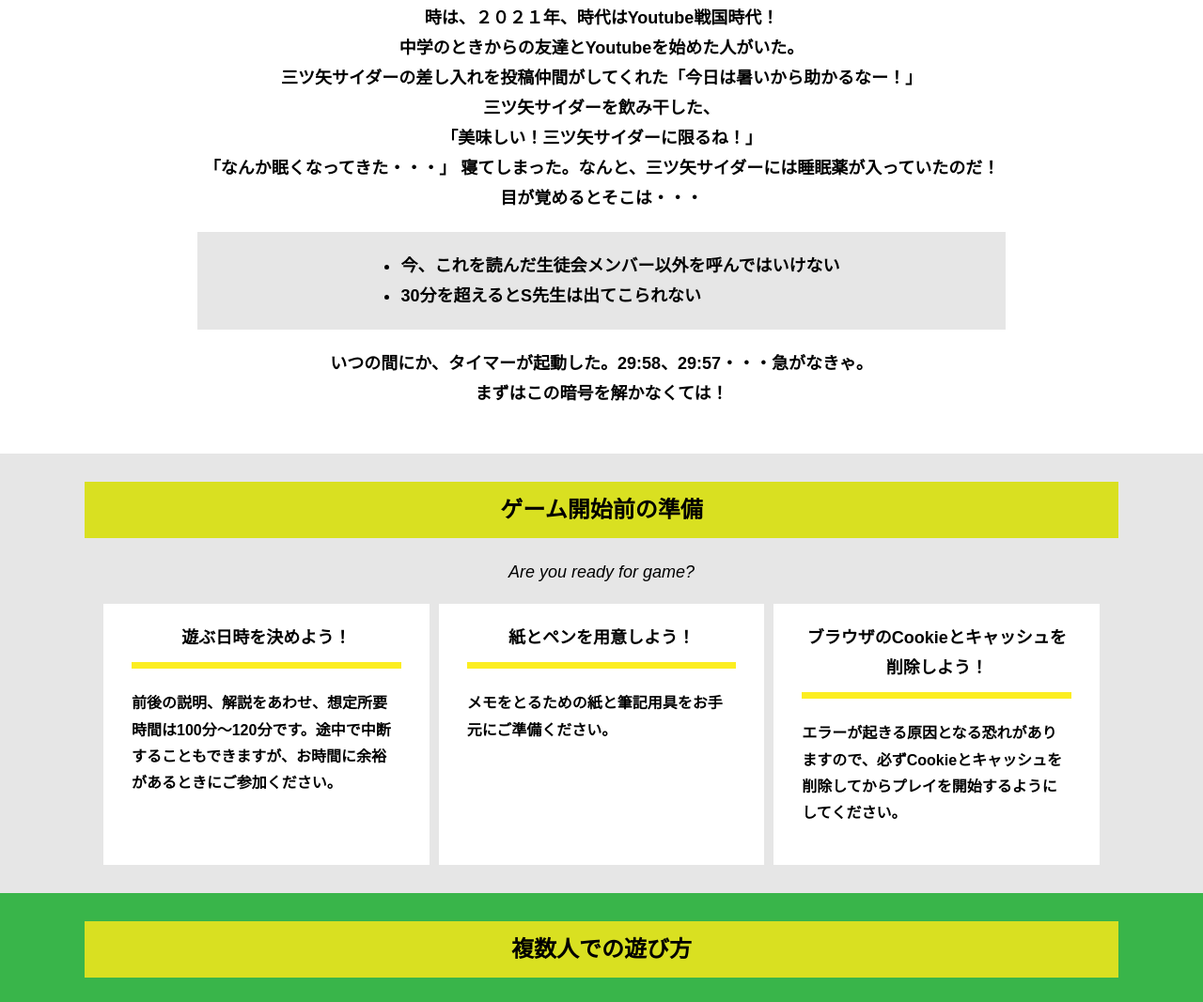
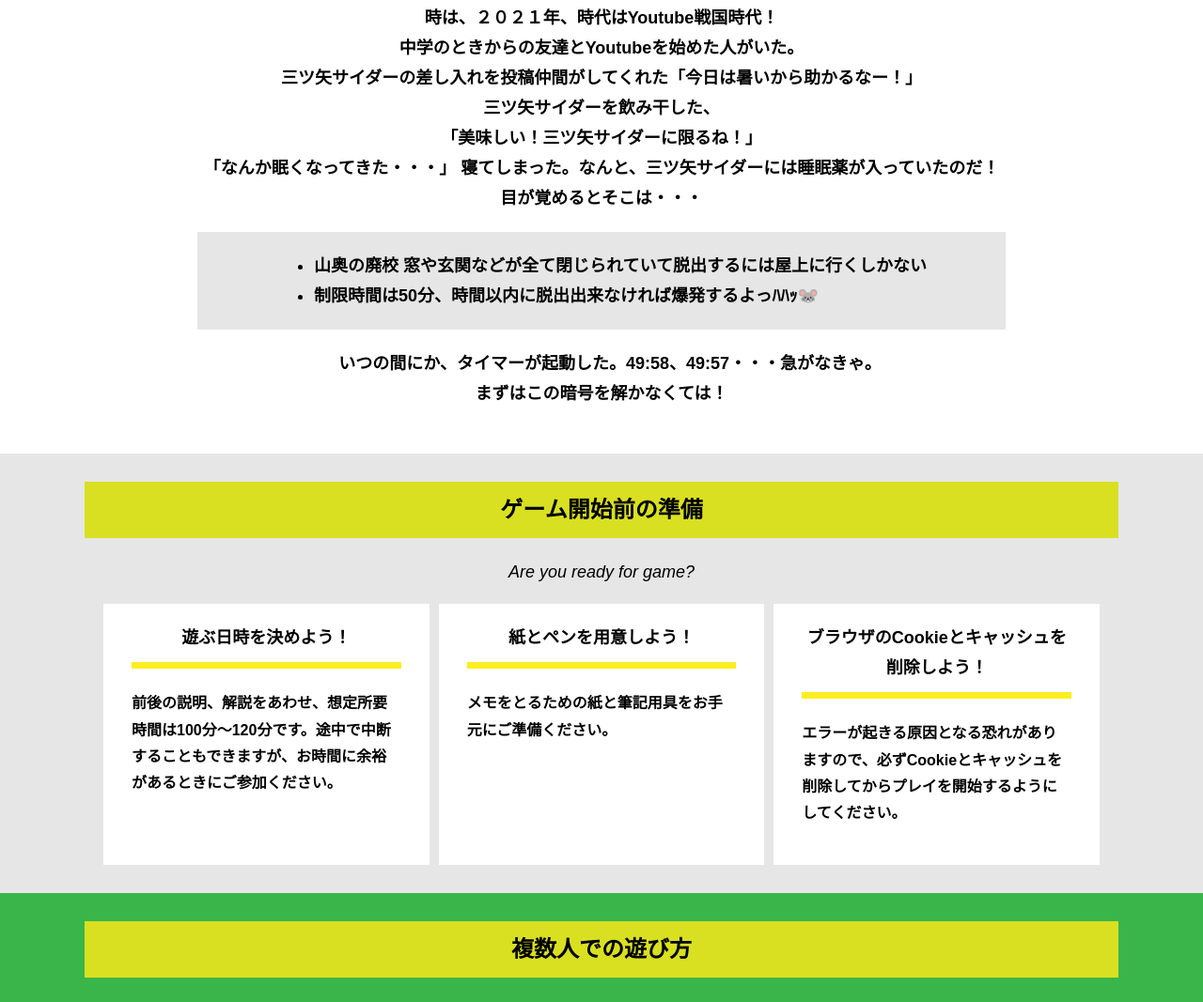
Before and after one commit to Itosouki/alfa-online-name, a plain HTML site: page index.html in a window 1280 px wide. Shown: the part 668-1735 px from the top of the page at 94% size. Drawn offline with Linux system fonts and the light colour scheme.

Commit message:
Update index.html

```diff
--- a/index.html
+++ b/index.html
@@ -38,11 +38,11 @@
             目が覚めるとそこは・・・</p>
           <div class="story__note__outer bg-color--gray">
             <ul class="story__note">
-              <li>今、これを読んだ生徒会メンバー以外を呼んではいけない</li>
-              <li>30分を超えるとS先生は出てこられない</li>
+              <li>山奥の廃校 窓や玄関などが全て閉じられていて脱出するには屋上に行くしかない</li>
+              <li>制限時間は50分、時間以内に脱出出来なければ爆発するよっﾊﾊｯ🐭</li>
             </ul>
           </div>
-          <p class="text-center">いつの間にか、タイマーが起動した。29:58、29:57・・・急がなきゃ。<br>
+          <p class="text-center">　いつの間にか、タイマーが起動した。49:58、49:57・・・急がなきゃ。<br>
             まずはこの暗号を解かなくては！</p>
         </div>
       </div>
```
